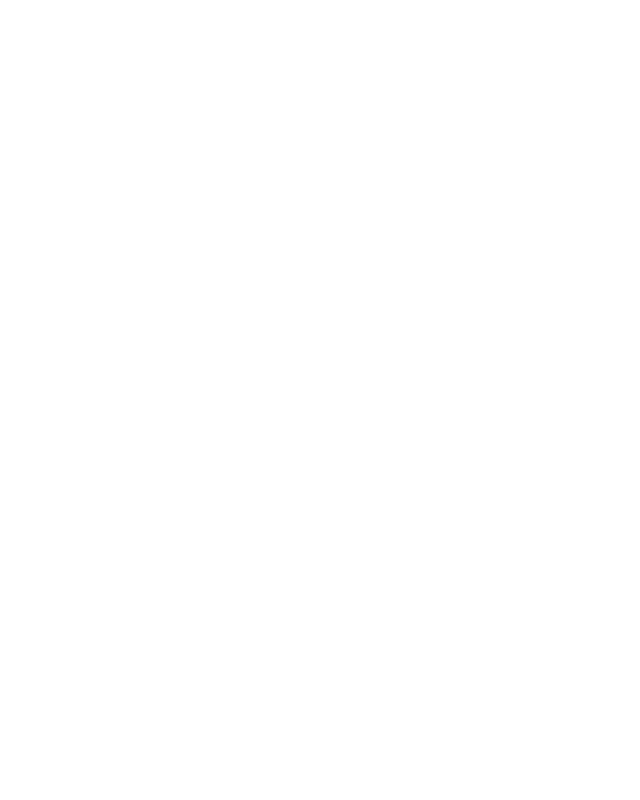
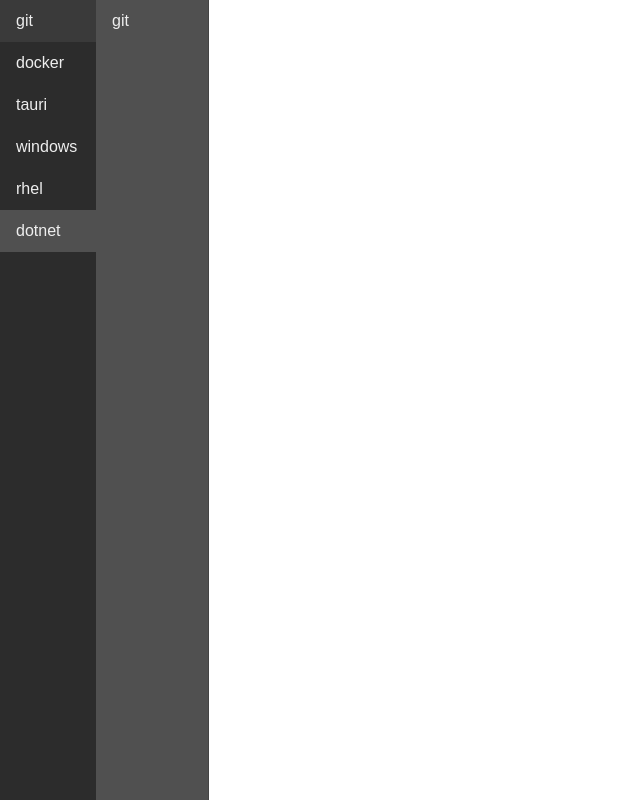
Before and after one commit to theneilproject/keyboard-auto-typing-app, a React (Vite) app: page /dotnet in a window 1280 px wide. Before the commit this address had no page. Shown: the whole page, without its empty margins (0-640 px from the left). Built offline with nearby package versions, Linux system fonts and the light colour scheme.

Commit message:
- dotnet database migration auto added

```diff
--- /dev/null
+++ b/src/pages/tab-dotnet/DotnetTab.jsx
@@ -0,0 +1,9 @@
+import PageTabZustandLayout from "@/components/custom/PageTabZustandLayout.jsx";
+
+const DockerTab = () => {
+  return (
+    <PageTabZustandLayout name="dotnet"/>
+  );
+};
+
+export default DockerTab;
--- a/src/routes/rootConfig.js
+++ b/src/routes/rootConfig.js
@@ -4,6 +4,7 @@
 import {windowsCommands} from "@/store/windows.js";
 import {tauriCommands} from "@/store/tauri.js";
 import {rhelCommands} from "@/store/rhel.js";
+import {dotnetCommands} from "@/store/dotnet.js";
 
 export const routes = [
   {
@@ -50,5 +51,14 @@
     component: lazy(() => import('@/pages/tab-rhel/RhelTab.jsx')),
     commands: (sub) => rhelCommands.filter(w => w.name === sub && w.commands)[0],
     child: rhelCommands
+  },
+  {
+    id: 1126,
+    name: 'dotnet',
+    path: 'dotnet',
+    fullPath: '/dotnet',
+    component: lazy(() => import('@/pages/tab-dotnet/DotnetTab.jsx')),
+    commands: (sub) => dotnetCommands.filter(w => w.name === sub && w.commands)[0],
+    child: dotnetCommands
   }
 ]
--- /dev/null
+++ b/src/store/dotnet.js
@@ -0,0 +1,19 @@
+export const dotnetCommands = [
+  {
+    name: 'dotnet',
+    commands: [
+      {
+        id: 3121,
+        name: 'migration',
+        command: 'dotnet ef migrations add ^{migrationName} --project ^{projectName} --context ^{contextName}',
+        detail: '마이그레이션을 생성합니다.'
+      },
+      {
+        id: 3122,
+        name: 'update',
+        command: 'dotnet ef database update ^{migrationName} --project ^{projectName} --context ^{contextName}',
+        detail: '데이터베이스를 업데이트합니다.'
+      }
+    ]
+  }
+]
```
